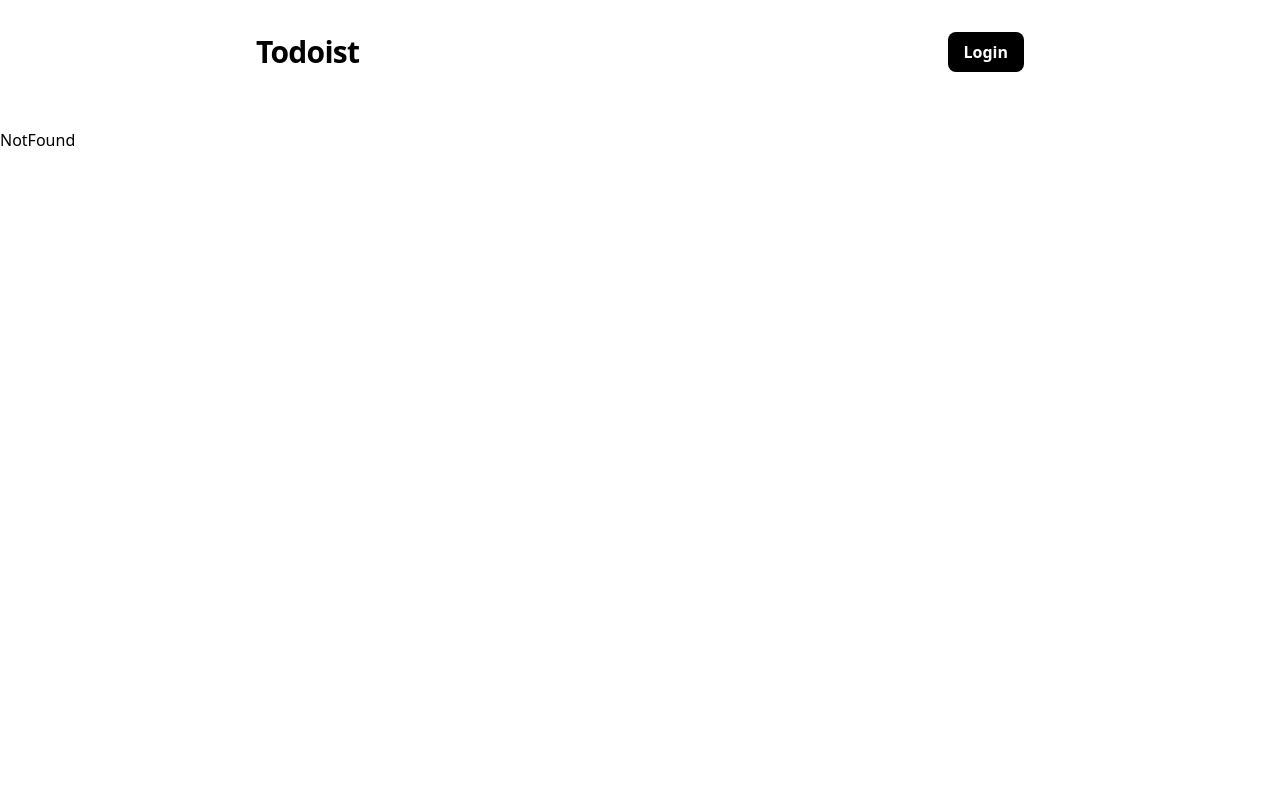
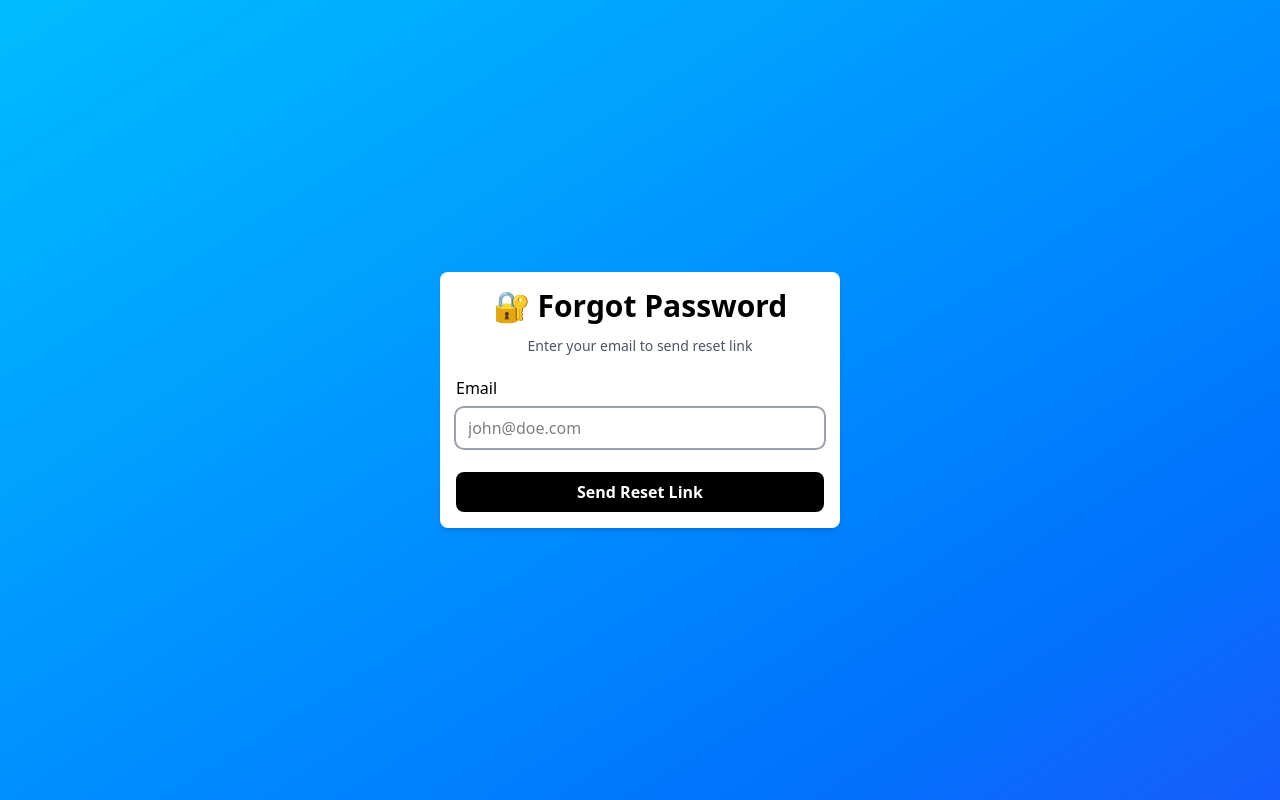
Before and after one commit to moeedrafi/todo-app-mern, a React (Vite) app in the folder frontend/: page /forgot-password in a window 1280 px wide. Built offline with nearby package versions, Linux system fonts and the light colour scheme; no server answers.

Commit message:
feat: Split into components

```diff
--- a/frontend/src/App.tsx
+++ b/frontend/src/App.tsx
@@ -7,6 +7,7 @@
 import NotFound from "@/pages/NotFound";
 import EmailVerify from "@/pages/EmailVerify";
 import ResetPassword from "@/pages/ResetPassword";
+import ForgotPassword from "@/pages/ForgotPassword";
 
 import { Navbar } from "@/components/navbar/Navbar";
 
@@ -16,6 +17,7 @@
     "/register",
     "/email-verify",
     "/reset-password",
+    "/forgot-password",
   ];
   const location = useLocation();
 
@@ -28,6 +30,7 @@
         <Route path="/login" element={<Login />} />
         <Route path="/register" element={<Register />} />
         <Route path="/email-verify" element={<EmailVerify />} />
+        <Route path="/forgot-password" element={<ForgotPassword />} />
         <Route path="/reset-password" element={<ResetPassword />} />
         <Route path="*" element={<NotFound />} />
       </Routes>
--- /dev/null
+++ b/frontend/src/components/forms/ForgotPasswordForm.tsx
@@ -0,0 +1,35 @@
+import { Card } from "@/components/ui/Card";
+import { useForgotPassword } from "@/hooks/useForgotPassword";
+
+export const ForgotPasswordForm = () => {
+  const { forgotAction, isPending } = useForgotPassword();
+
+  return (
+    <Card
+      header="Forgot Password"
+      subHeading="Enter your email to send reset link"
+    >
+      <form className="space-y-6" action={forgotAction}>
+        <div className="flex flex-col gap-2">
+          <label htmlFor="email">Email</label>
+          <input
+            id="email"
+            name="email"
+            type="email"
+            required
+            placeholder="john@doe.com"
+            className={`px-3 py-2 rounded-lg outline-2 outline-gray-400 focus:outline-2 focus:outline-black`}
+          />
+        </div>
+
+        <button
+          type="submit"
+          disabled={isPending}
+          className="w-full p-2 font-semibold rounded-lg bg-black hover:bg-gray-800 text-white cursor-pointer"
+        >
+          {isPending ? "Sending..." : "Send Reset Link"}
+        </button>
+      </form>
+    </Card>
+  );
+};
--- /dev/null
+++ b/frontend/src/components/forms/ResetPasswordForm.tsx
@@ -0,0 +1,28 @@
+import { Card } from "@/components/ui/Card";
+
+export const ResetPasswordForm = () => {
+  return (
+    <Card header="Reset Password" subHeading="Enter your new password">
+      <form className="space-y-6">
+        <div className="flex flex-col gap-2">
+          <label htmlFor="password">Password</label>
+          <input
+            id="password"
+            name="password"
+            type="password"
+            required
+            placeholder="********"
+            className={`px-3 py-2 rounded-lg outline-2 outline-gray-400 focus:outline-2 focus:outline-black`}
+          />
+        </div>
+
+        <button
+          type="submit"
+          className="w-full p-2 font-semibold rounded-lg bg-black hover:bg-gray-800 text-white cursor-pointer"
+        >
+          Reset Password
+        </button>
+      </form>
+    </Card>
+  );
+};
--- a/frontend/src/hooks/useAuth.tsx
+++ b/frontend/src/hooks/useAuth.tsx
@@ -134,6 +134,28 @@
     }
   };
 
+  const resetPassword = async (
+    _: FormState,
+    formData: FormData
+  ): Promise<FormState> => {
+    const password = formData.get("password");
+    if (!password) {
+      return { error: "Email is Required" };
+    }
+
+    try {
+      const response: AxiosResponse<Response> = await API.post(
+        "/api/v1/users/reset-password",
+        { password }
+      );
+
+      return { success: response.data.message };
+    } catch (error) {
+      const err = error as AxiosError<{ message: string }>;
+      return { error: err?.response?.data?.message || "Something went wrong." };
+    }
+  };
+
   const logout = async () => {};
 
   const checkAuth = async () => {};
@@ -153,6 +175,7 @@
     logout,
     checkAuth,
     forgotPassword,
+    resetPassword,
   };
 
   return <AuthContext.Provider value={value}>{children}</AuthContext.Provider>;
--- /dev/null
+++ b/frontend/src/hooks/useForgotPassword.tsx
@@ -0,0 +1,24 @@
+import toast from "react-hot-toast";
+import { useActionState, useEffect } from "react";
+
+import { useAuth } from "@/hooks/useAuth";
+import { initialState } from "@/utils/constants";
+
+export const useForgotPassword = () => {
+  const { forgotPassword } = useAuth();
+
+  const [forgotState, forgotAction, isPending] = useActionState(
+    forgotPassword,
+    initialState
+  );
+
+  useEffect(() => {
+    if (forgotState.success) {
+      toast.success(forgotState.success);
+    } else if (forgotState.error) {
+      toast.error(forgotState.error);
+    }
+  }, [forgotState]);
+
+  return { forgotAction, isPending };
+};
--- a/frontend/src/hooks/useResetPassword.tsx
+++ b/frontend/src/hooks/useResetPassword.tsx
@@ -5,20 +5,20 @@
 import { initialState } from "@/utils/constants";
 
 export const useResetPassword = () => {
-  const { forgotPassword } = useAuth();
+  const { resetPassword } = useAuth();
 
-  const [forgotState, forgotAction, isPending] = useActionState(
-    forgotPassword,
+  const [resetState, resetAction, isPending] = useActionState(
+    resetPassword,
     initialState
   );
 
   useEffect(() => {
-    if (forgotState.success) {
-      toast.success(forgotState.success);
-    } else if (forgotState.error) {
-      toast.error(forgotState.error);
+    if (resetState.success) {
+      toast.success(resetState.success);
+    } else if (resetState.error) {
+      toast.error(resetState.error);
     }
-  }, [forgotState]);
+  }, [resetState]);
 
-  return { forgotAction, isPending };
+  return { resetAction, isPending };
 };
--- /dev/null
+++ b/frontend/src/pages/ForgotPassword.tsx
@@ -0,0 +1,11 @@
+import { ForgotPasswordForm } from "@/components/forms/ForgotPasswordForm";
+
+const ForgotPassword = () => {
+  return (
+    <div className="h-screen w-screen flex justify-center items-center bg-gradient-to-br from-sky-400 to-blue-600">
+      <ForgotPasswordForm />
+    </div>
+  );
+};
+
+export default ForgotPassword;
--- a/frontend/src/pages/ResetPassword.tsx
+++ b/frontend/src/pages/ResetPassword.tsx
@@ -1,61 +1,9 @@
-import { Card } from "@/components/ui/Card";
-import { useResetPassword } from "@/hooks/useResetPassword";
+import { ResetPasswordForm } from "@/components/forms/ResetPasswordForm";
 
 const ResetPassword = () => {
-  const { forgotAction, isPending } = useResetPassword();
-
   return (
     <div className="h-screen w-screen flex justify-center items-center bg-gradient-to-br from-sky-400 to-blue-600">
-      <Card
-        header="Reset Password"
-        subHeading="Enter your email to send reset link"
-      >
-        <form className="space-y-6" action={forgotAction}>
-          <div className="flex flex-col gap-2">
-            <label htmlFor="email">Email</label>
-            <input
-              id="email"
-              name="email"
-              type="email"
-              required
-              placeholder="john@doe.com"
-              className={`px-3 py-2 rounded-lg outline-2 outline-gray-400 focus:outline-2 focus:outline-black`}
-            />
-          </div>
-
-          <button
-            type="submit"
-            disabled={isPending}
-            className="w-full p-2 font-semibold rounded-lg bg-black hover:bg-gray-800 text-white cursor-pointer"
-          >
-            {isPending ? "Sending..." : "Send Reset Link"}
-          </button>
-        </form>
-      </Card>
-
-      {/* <Card
-        header="Reset Password"
-        subHeading="Enter new password for your account"
-      >
-        <form className="space-y-6">
-          <div className="flex flex-col gap-2">
-            <label htmlFor="password">Password</label>
-            <input
-              id="password"
-              type="password"
-              placeholder="********"
-              className={`px-3 py-2 rounded-lg outline-2 outline-gray-400 focus:outline-2 focus:outline-black`}
-            />
-          </div>
-
-          <button
-            type="submit"
-            className="w-full p-2 font-semibold rounded-lg bg-black hover:bg-gray-800 text-white cursor-pointer"
-          >
-            Reset
-          </button>
-        </form>
-      </Card> */}
+      <ResetPasswordForm />
     </div>
   );
 };
--- a/frontend/src/utils/types.ts
+++ b/frontend/src/utils/types.ts
@@ -16,6 +16,10 @@
   register: (prevState: FormState, formData: FormData) => Promise<FormState>;
   verifyEmail: (token: string) => Promise<FormState>;
   forgotPassword: (
+    prevState: FormState,
+    formData: FormData
+  ) => Promise<FormState>;
+  resetPassword: (
     prevState: FormState,
     formData: FormData
   ) => Promise<FormState>;
```
Also changed, not shown: 2 other files (tests, documents, lock files or other folders).
